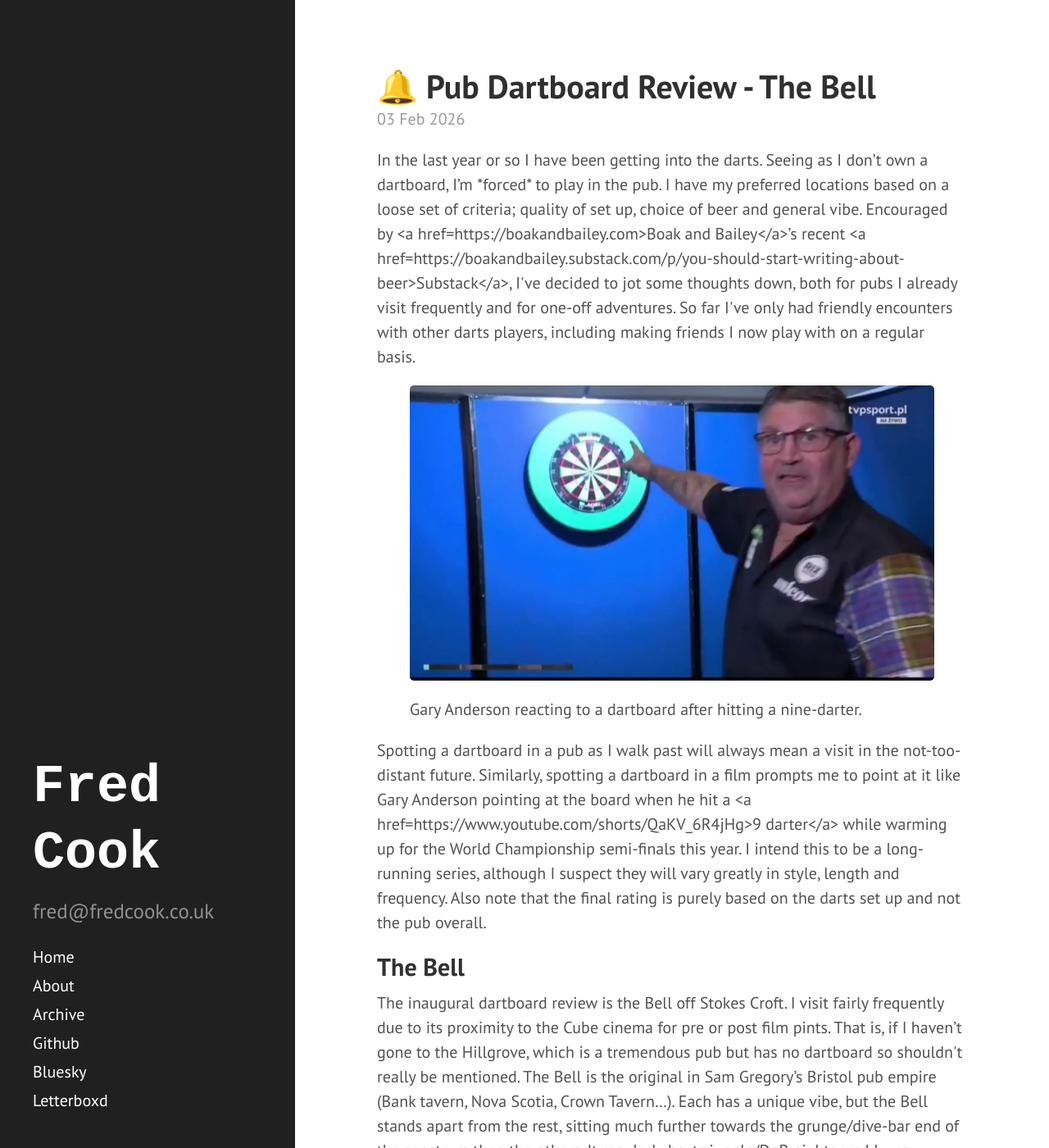
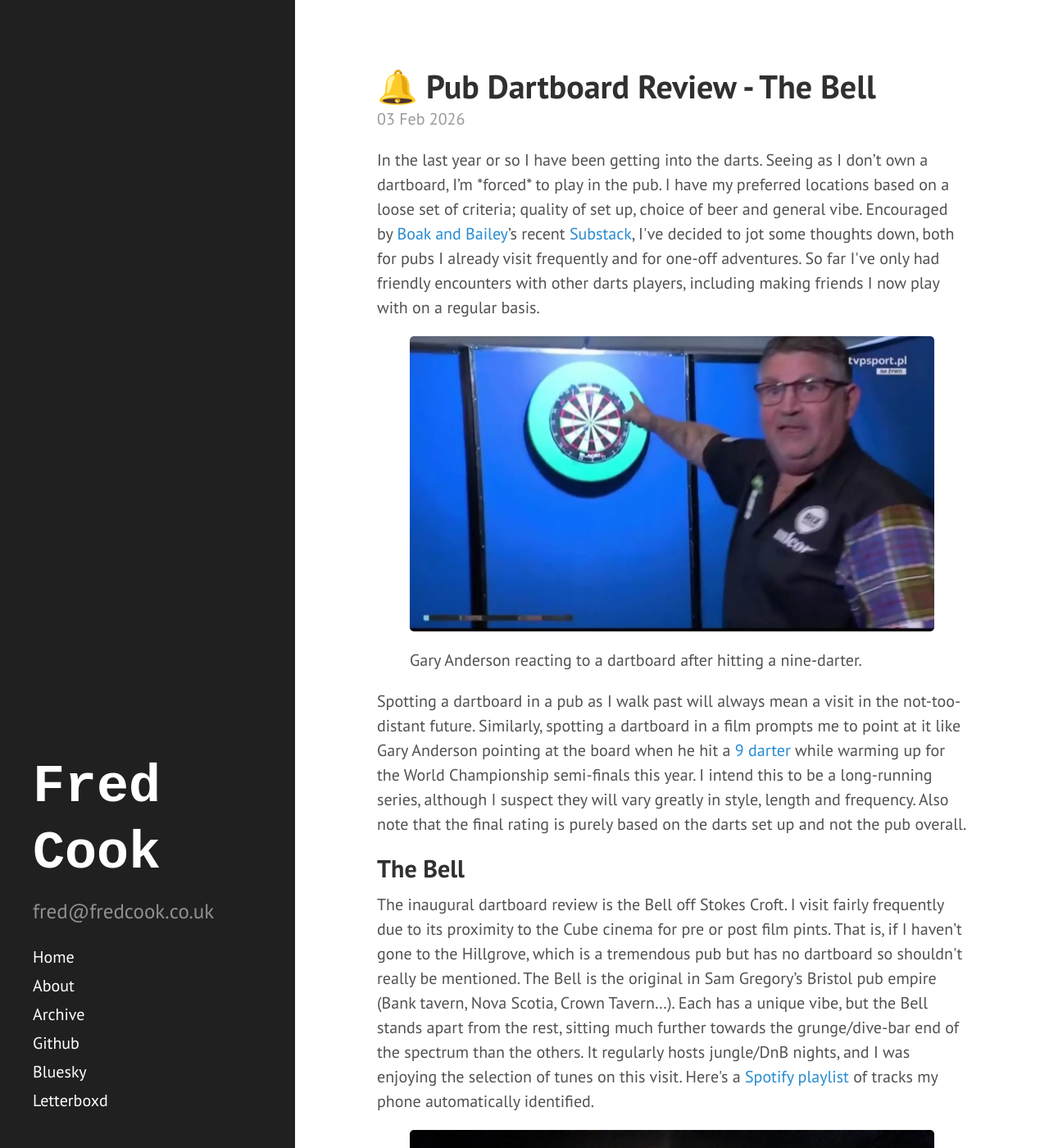
Before and after one commit to fred-cook/website, a Jekyll site: the page built from _posts/2026-02-03-The-Bell.md, in a window 1280 px wide and 1400 px high. Shown: the whole window at 82% size. Built offline with Jekyll 4.4.1, drawn with Linux system fonts in a browser that asks for light colours; some of the changed text lies outside the part shown.

Commit message:
correct hrefs

```diff
--- a/_posts/2026-02-03-The-Bell.md
+++ b/_posts/2026-02-03-The-Bell.md
@@ -4,25 +4,25 @@ title: 🔔 Pub Dartboard Review - The Bell
 tags: darts pub dartboard-review
 ---
 
-<p>In the last year or so I have been getting into the darts. Seeing as I don’t own a dartboard, I’m *forced* to play in the pub. I have my preferred locations based on a loose set of criteria; quality of set up, choice of beer and general vibe. Encouraged by <a href=https://boakandbailey.com>Boak and Bailey</a>’s recent <a href=https://boakandbailey.substack.com/p/you-should-start-writing-about-beer>Substack</a>, I've decided to jot some thoughts down, both for pubs I already visit frequently and for one-off adventures. So far I've only had friendly encounters with other darts players, including making friends I now play with on a regular basis.</p>
+<p>In the last year or so I have been getting into the darts. Seeing as I don’t own a dartboard, I’m *forced* to play in the pub. I have my preferred locations based on a loose set of criteria; quality of set up, choice of beer and general vibe. Encouraged by <a href="https://boakandbailey.com">Boak and Bailey</a>’s recent <a href="https://boakandbailey.substack.com/p/you-should-start-writing-about-beer">Substack</a>, I've decided to jot some thoughts down, both for pubs I already visit frequently and for one-off adventures. So far I've only had friendly encounters with other darts players, including making friends I now play with on a regular basis.</p>
 
 <figure>
   <img src="/images/the-bell/gary_anderson.webp" alt="Gary Anderson pointing at the dartboard with a look of shock">
   <figcaption>Gary Anderson reacting to a dartboard after hitting a nine-darter.</figcaption>
 </figure>
 
-<p>Spotting a dartboard in a pub as I walk past will always mean a visit in the not-too-distant future. Similarly, spotting a dartboard in a film prompts me to point at it like Gary Anderson pointing at the board when he hit a <a href=https://www.youtube.com/shorts/QaKV_6R4jHg>9 darter</a> while warming up for the World Championship semi-finals this year. I intend this to be a long-running series, although I suspect they will vary greatly in style, length and frequency. Also note that the final rating is purely based on the darts set up and not the pub overall.</p>
+<p>Spotting a dartboard in a pub as I walk past will always mean a visit in the not-too-distant future. Similarly, spotting a dartboard in a film prompts me to point at it like Gary Anderson pointing at the board when he hit a <a href="https://www.youtube.com/shorts/QaKV_6R4jHg">9 darter</a> while warming up for the World Championship semi-finals this year. I intend this to be a long-running series, although I suspect they will vary greatly in style, length and frequency. Also note that the final rating is purely based on the darts set up and not the pub overall.</p>
 
 <h2>The Bell</h2>
 
-<p>The inaugural dartboard review is the Bell off Stokes Croft. I visit fairly frequently due to its proximity to the Cube cinema for pre or post film pints. That is, if I haven’t gone to the Hillgrove, which is a tremendous pub but has no dartboard so shouldn't really be mentioned. The Bell is the original in Sam Gregory’s Bristol pub empire (Bank tavern, Nova Scotia, Crown Tavern…). Each has a unique vibe, but the Bell stands apart from the rest, sitting much further towards the grunge/dive-bar end of the spectrum than the others. It regularly hosts jungle/DnB nights, and I was enjoying the selection of tunes on this visit. Here's a <a href=https://open.spotify.com/playlist/5ZhZTeCsXvDrzurEgGkuKM?si=64edc31505294b56>Spotify playlist</a> of tracks my phone automatically identified.</p>
+<p>The inaugural dartboard review is the Bell off Stokes Croft. I visit fairly frequently due to its proximity to the Cube cinema for pre or post film pints. That is, if I haven’t gone to the Hillgrove, which is a tremendous pub but has no dartboard so shouldn't really be mentioned. The Bell is the original in Sam Gregory’s Bristol pub empire (Bank tavern, Nova Scotia, Crown Tavern…). Each has a unique vibe, but the Bell stands apart from the rest, sitting much further towards the grunge/dive-bar end of the spectrum than the others. It regularly hosts jungle/DnB nights, and I was enjoying the selection of tunes on this visit. Here's a <a href="https://open.spotify.com/playlist/5ZhZTeCsXvDrzurEgGkuKM?si=64edc31505294b56">Spotify playlist</a> of tracks my phone automatically identified.</p>
 
 <figure>
   <img src="/images/the-bell/the-bell.jpg" alt="Exterior photo of the Bell pub at night with people loitering outside">
   <figcaption>A poor image of The Bell at night.</figcaption>
 </figure>
 
-<p>This visit was before a screening of <a href=https://letterboxd.com/film/strongroom>Strongroom</a> (which <a href=https://letterboxd.com/fuverdred/list/films-with-dartboards>features a dartboard</a>) in the Cube. I had a pint of Guinness which was immaculately poured (and in a nice clean glass the Krennmairs will be delighted to hear) however, I’m not qualified to review Guinness, only dartboards. I was also interested to see they had two Old Speckled Hens (Distinctive and Golden) on cask, both of which I sampled although one was during the post-film discussion where no darts took place. I’ve only ever had it bottled, and the golden ale tasted exactly like the bottled variety to me. I’ll leave it to the beer nerds to tell me if that’s expected or if my palate is too underdeveloped to detect the bottle conditioning.</p>
+<p>This visit was before a screening of <a href="https://letterboxd.com/film/strongroom">Strongroom</a> (which <a href="https://letterboxd.com/fuverdred/list/films-with-dartboards">features a dartboard</a>) in the Cube. I had a pint of Guinness which was immaculately poured (and in a nice clean glass the Krennmairs will be delighted to hear) however, I’m not qualified to review Guinness, only dartboards. I was also interested to see they had two Old Speckled Hens (Distinctive and Golden) on cask, both of which I sampled although one was during the post-film discussion where no darts took place. I’ve only ever had it bottled, and the golden ale tasted exactly like the bottled variety to me. I’ll leave it to the beer nerds to tell me if that’s expected or if my palate is too underdeveloped to detect the bottle conditioning.</p>
 
 <figure>
   <img src="/images/the-bell/perfect_guinness.jpg" alt="Plaque stating that perfect Guinness draft is poured in this establishment">
```
